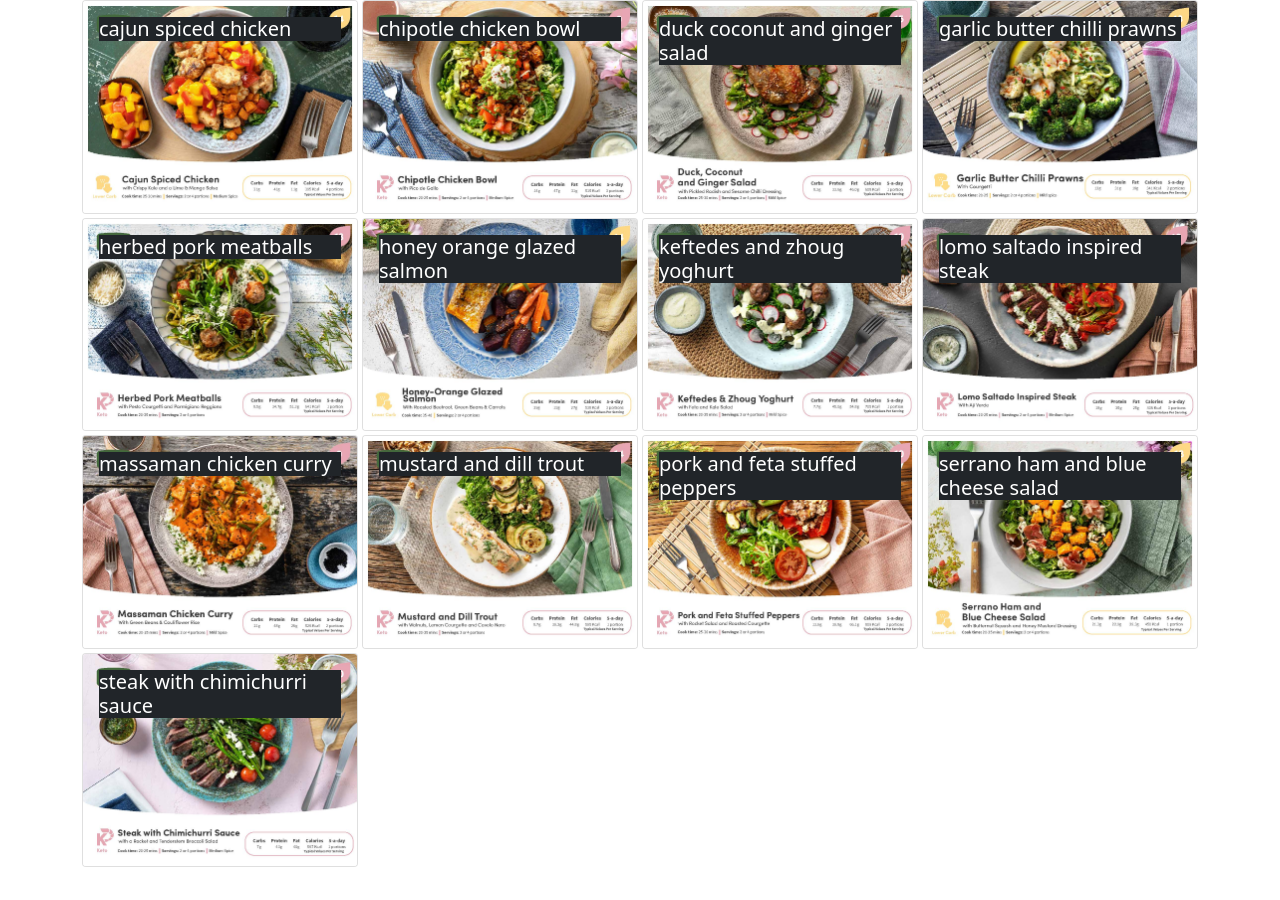
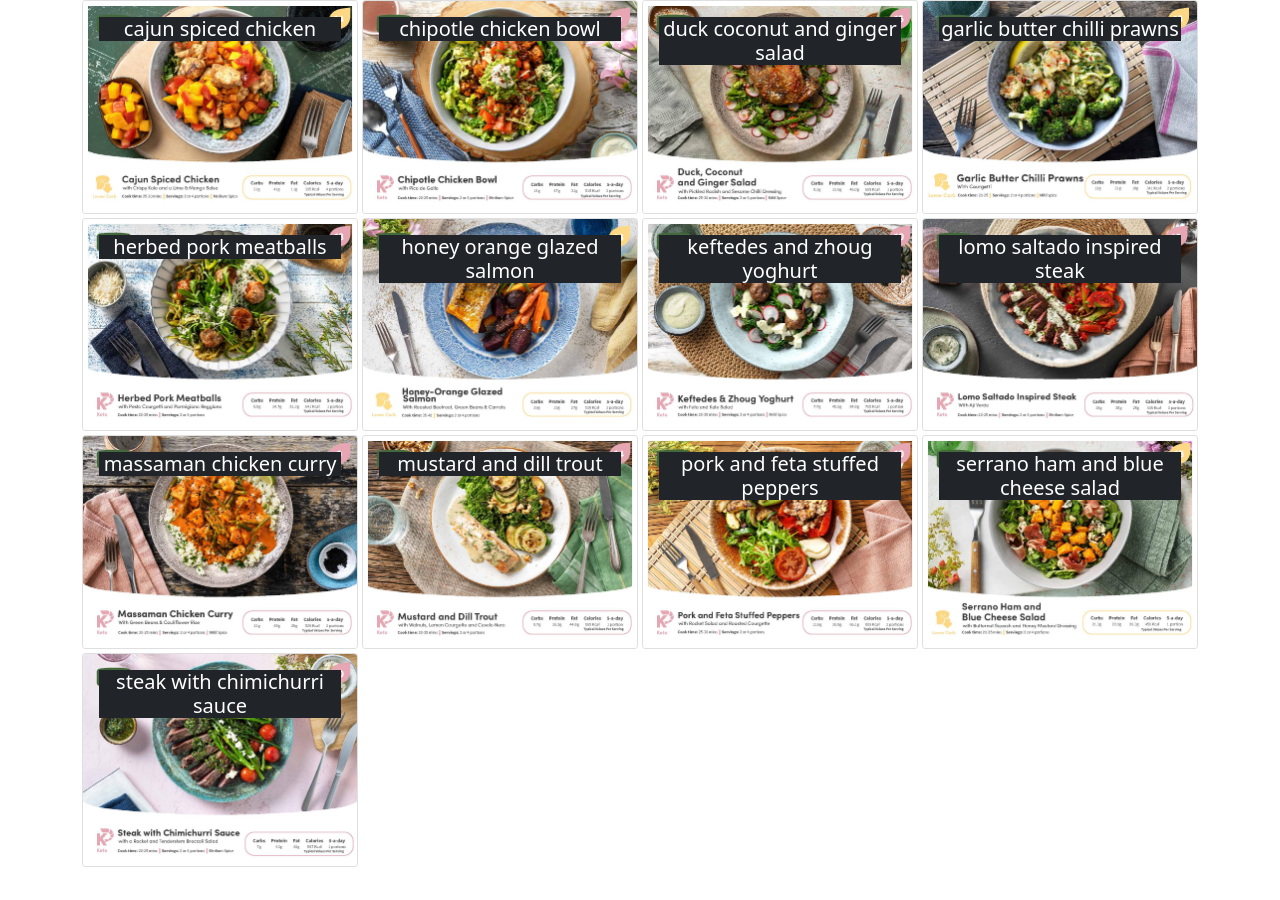
Before and after one commit to r1ch/greenchef, a Jekyll site: the page built from index.html, in a window 1280 px wide. Built offline with Jekyll 4.4.1, drawn with Linux system fonts in a browser that asks for light colours.

Commit message:
Update default.html

```diff
--- a/_layouts/default.html
+++ b/_layouts/default.html
@@ -16,7 +16,7 @@
                                                 <div class="card">
                                                         <img src="{{file.path}}" class="card-img">
                                                         <div class="card-img-overlay">
-                                                        <h5 class="card-title text-white bg-dark">{{file.basename | split: '-' | pop | pop | pop | join: ' ' }}</h5>
+                                                        <h5 class="card-title text-center text-white bg-dark">{{file.basename | split: '-' | pop | pop | pop | join: ' ' }}</h5>
                                                         </div>
                                                 </div><!-- end of card -->
                                         </a>
```
